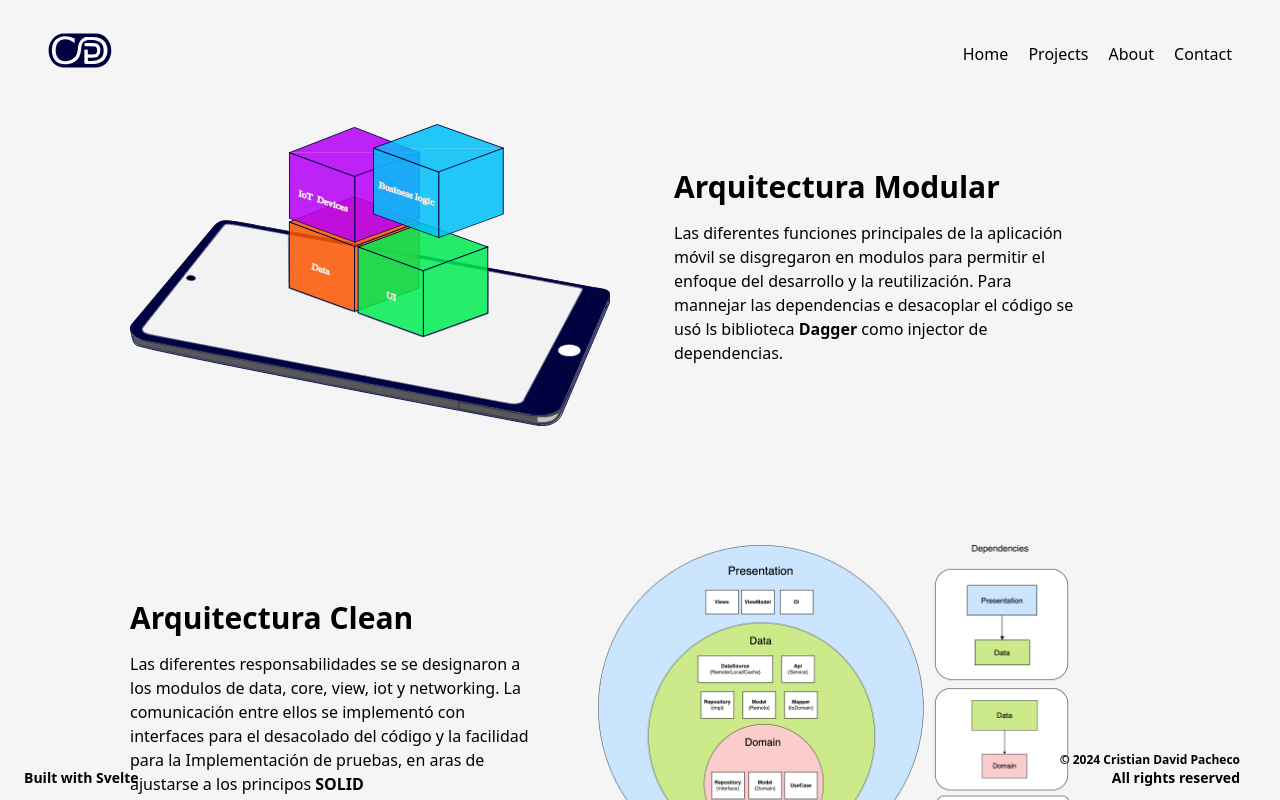
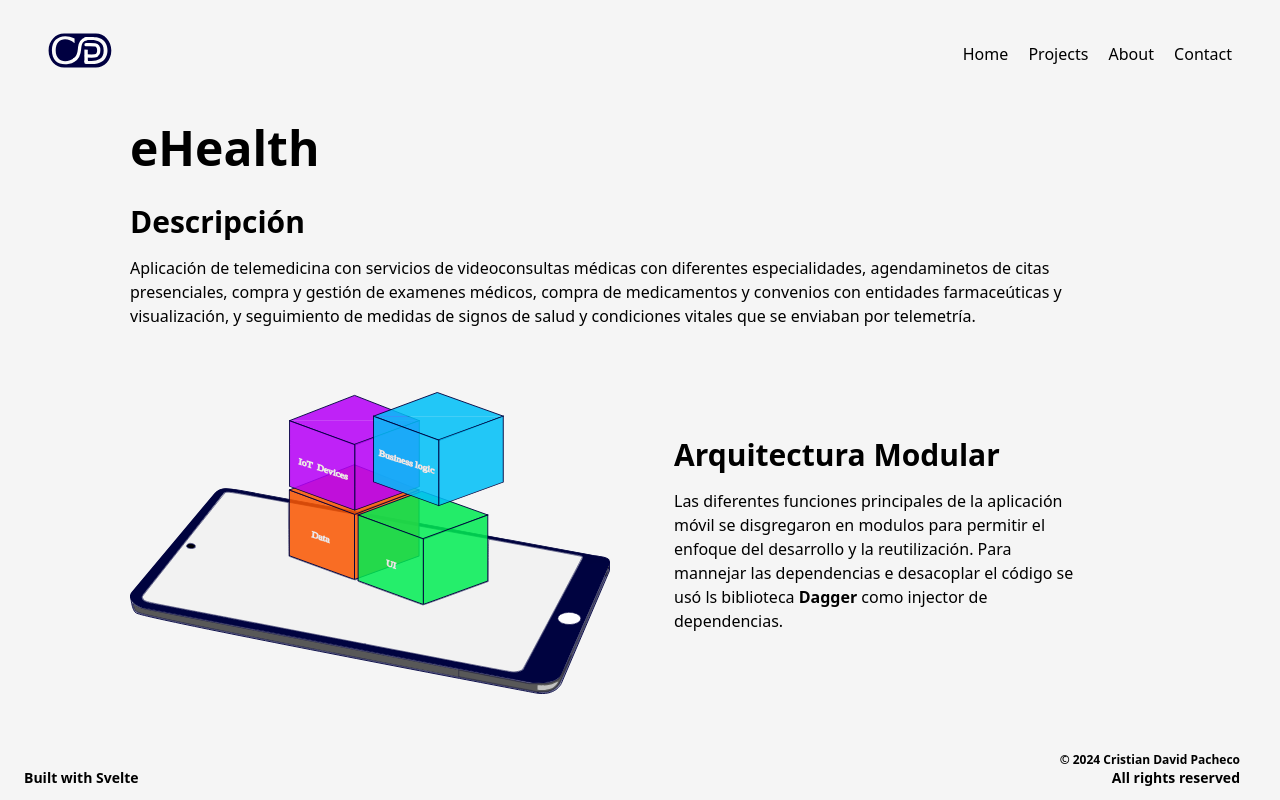
Before and after one commit to cristiandpt/portfolio, a SvelteKit app: page /projects/android in a window 1280 px wide. Shown: the top 800 px of the page. Built offline with nearby package versions, Linux system fonts and the light colour scheme; some icons are missing.

Commit message:
Adding the eHealth title and description

```diff
--- a/src/routes/projects/android/+page.svelte
+++ b/src/routes/projects/android/+page.svelte
@@ -53,6 +53,14 @@
     }
   </style>
   <div class="mx-auto max-w-[1020px]">
+
+  <div class="flex gap-16 mb-12">
+      <div class="flex flex-col align-center justify-center">
+        <h1 class="text-5xl font-bold">eHealth</h1>
+        <h2 class="text-3xl font-bold mt-8">Descripción</h2>
+        <p class="h-auto py-4">Aplicación de telemedicina con servicios de videoconsultas médicas con diferentes especialidades, agendaminetos de citas presenciales, compra y gestión de examenes médicos, compra de medicamentos y convenios con entidades farmaceúticas y visualización, y seguimiento de medidas de signos de salud y condiciones vitales que se enviaban por telemetría. </p>
+      </div>
+    </div>
   <div class="flex gap-16">
     <img class="modules_clean w-[480px] h-auto" src={`${base}/modules.svg`} alt="logo" />
     <div class="flex flex-col align-center justify-center">
@@ -164,12 +172,13 @@
       </div>
       <div class="flex flex-col align-center justify-center ps-24">
         <h2 class="text-3xl font-bold">Testing</h2>
-        <p class="h-auto py-4 w-[400px]">Se sigue la pirámide de pruebas, donde mayorees son las pruebas unitarias. Pruebas con JUnit, Mockito para pruebas de integración, Faker para generación de datos y espresso para la pruebas de interacción.</p>
+        <p class="h-auto py-4 w-[400px]">Se sigue la pirámide de pruebas, donde mayores son las pruebas unitarias. Pruebas con JUnit, Mockito para pruebas de integración, Faker para generación de datos y espresso para la pruebas de interacción.</p>
       </div>
     </div>
 
-  <div class="p-4 gallery-container mb-16 ">
-    <h2 class="text-2xl font-bold mt-16 mb-8">Gallery</h2>
+  <div class="p-4 gallery-container pb-32">
+    <h2 class="text-2xl font-bold mt-16 mb-4">Gallery</h2>
+    <p class="h-auto py-4 mb-4">A continuación, se presenta screenshots de las diferentes sesiones y flujos dentro de la app:</p>
     <Images {images} numCols={5} />
   </div>
 </div>
```
